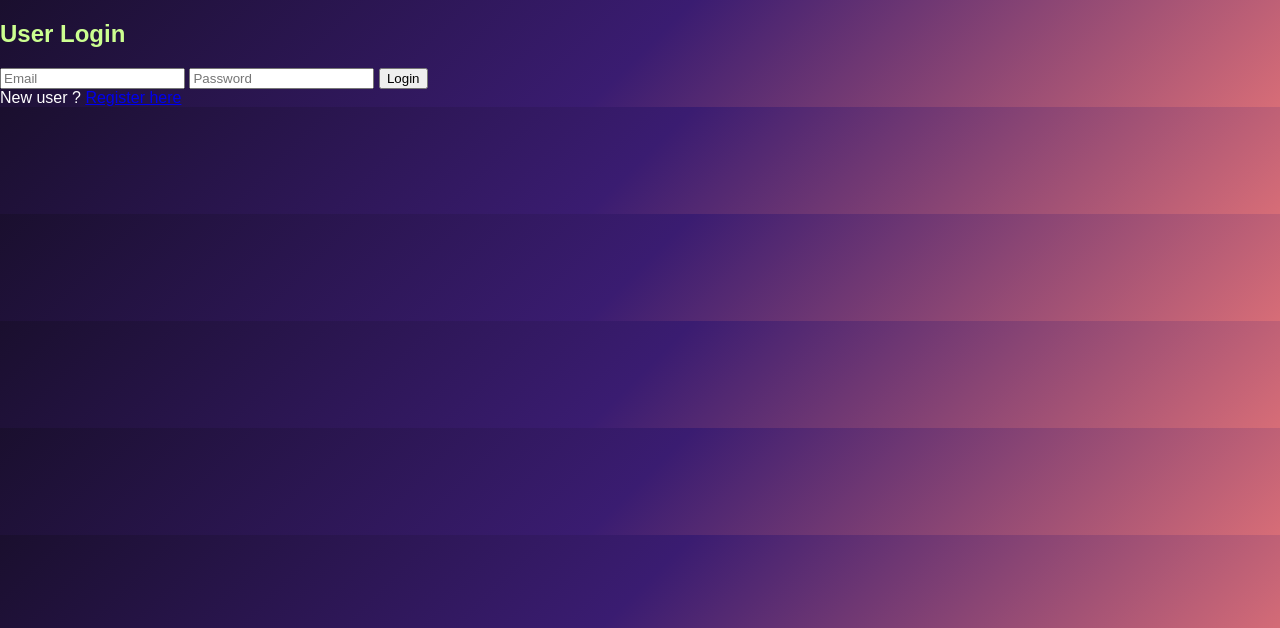
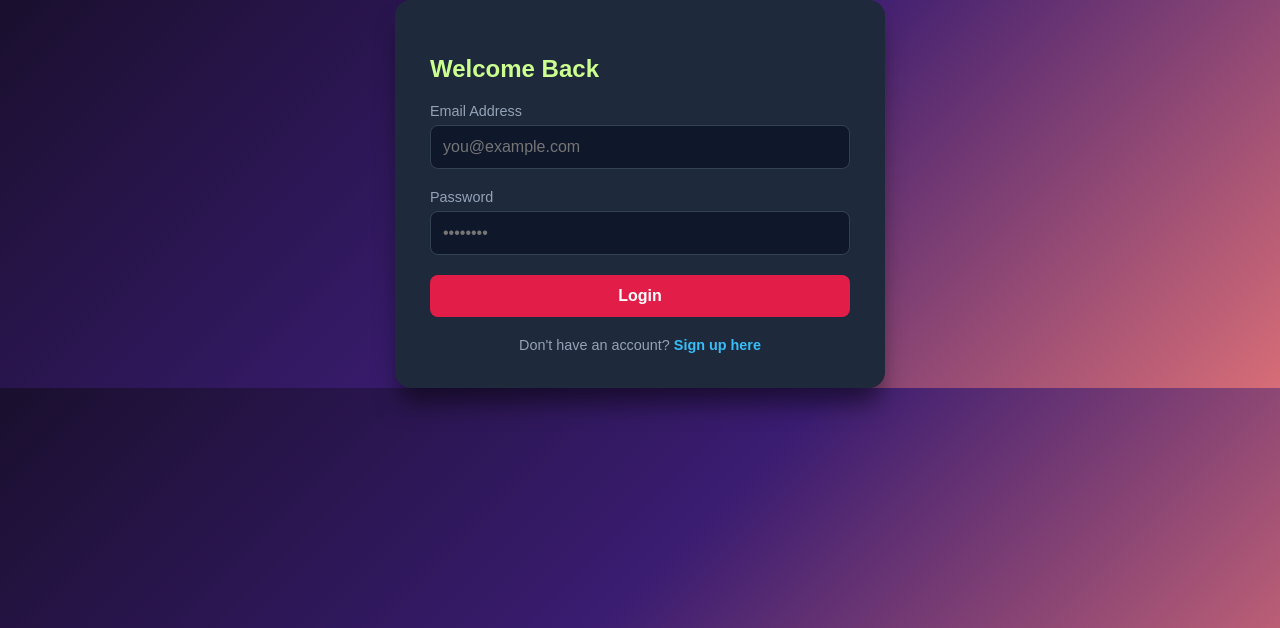
Before and after one commit to AuroraWisp/Movie-Ticket-Booking, a PHP site: page /login.php in a window 1280 px wide. Shown: the top 628 px of the page. Run offline with PHP 8.4, Linux system fonts and the light colour scheme.

Commit message:
Refactor login.php for improved security and UI

```diff
--- a/login.php
+++ b/login.php
@@ -1,45 +1,156 @@
 <?php
+require_once "config/db.php";
 session_start();
-include "db.php";
 
-if(isset($_POST['login'])){
-    $email = $_POST['email'];
-    $pass  = $_POST['password'];
+if (isset($_SESSION['user_id'])) {
+    header("Location: movies.php");
+    exit();
+}
 
-    $q = mysqli_query($conn,"SELECT * FROM users WHERE email='$email' AND password='$pass'");
+$error = "";
+$success = "";
 
-    if(mysqli_num_rows($q) > 0){
-        $_SESSION['user'] = $email;
-        header("Location: movies.php");
-        exit();
+// Check for registration success message
+if (isset($_SESSION['success_message'])) {
+    $success = $_SESSION['success_message'];
+    unset($_SESSION['success_message']);
+}
+
+if ($_SERVER['REQUEST_METHOD'] === 'POST') {
+    $email = trim($_POST['email'] ?? '');
+    $password = trim($_POST['password'] ?? '');
+
+    if (empty($email) || empty($password)) {
+        $error = "Please fill in all fields.";
     } else {
-        $error = "Invalid Email or Password";
+        $stmt = $pdo->prepare("SELECT * FROM users WHERE email = ?");
+        $stmt->execute([$email]);
+        $user = $stmt->fetch(PDO::FETCH_ASSOC);
+
+        if ($user && password_verify($password, $user['password'])) {
+            $_SESSION['user_id'] = $user['id'];
+            $_SESSION['user_name'] = $user['name'] ?? $user['email'];
+
+            header("Location: movies.php");
+            exit();
+        } else {
+            $error = "Invalid email or password.";
+        }
     }
 }
 ?>
-
 <!DOCTYPE html>
-<html>
+<html lang="en">
 <head>
-<title>Login</title>
-<link rel="stylesheet" href="style.css">
+    <meta charset="UTF-8">
+    <meta name="viewport" content="width=device-width, initial-scale=1.0">
+    <title>Login - Movie Booking System</title>
+    <link rel="stylesheet" href="css/style.css">
+    <style>
+        .auth-card {
+            background-color: #1e293b;
+            padding: 35px;
+            border-radius: 16px;
+            box-shadow: 0 20px 25px -5px rgba(0, 0, 0, 0.5);
+            max-width: 420px;
+            width: 90%;
+            margin: 0 auto;
+        }
+        .form-group {
+            margin-bottom: 20px;
+            text-align: left;
+        }
+        .form-group label {
+            display: block;
+            margin-bottom: 6px;
+            color: #94a3b8;
+            font-size: 0.9rem;
+        }
+        .form-group input {
+            width: 100%;
+            padding: 12px;
+            border-radius: 8px;
+            border: 1px solid #334155;
+            background-color: #0f172a;
+            color: #f8fafc;
+            font-size: 1rem;
+            box-sizing: border-box;
+        }
+        .form-group input:focus {
+            outline: none;
+            border-color: #38bdf8;
+        }
+        .submit-btn {
+            width: 100%;
+            padding: 12px;
+            background-color: #e11d48;
+            color: #fff;
+            border: none;
+            border-radius: 8px;
+            font-size: 1rem;
+            font-weight: 700;
+            cursor: pointer;
+            transition: background-color 0.2s ease;
+        }
+        .submit-btn:hover {
+            background-color: #be123c;
+        }
+        .switch-auth {
+            margin-top: 20px;
+            color: #94a3b8;
+            font-size: 0.9rem;
+            text-align: center;
+        }
+        .switch-auth a {
+            color: #38bdf8;
+            text-decoration: none;
+            font-weight: 600;
+        }
+        .switch-auth a:hover {
+            text-decoration: underline;
+        }
+        .success-msg {
+            color: #4ade80;
+            background-color: rgba(74, 222, 128, 0.1);
+            border: 1px solid rgba(74, 222, 128, 0.2);
+            border-radius: 8px;
+            padding: 10px;
+            font-size: 0.9rem;
+            margin-bottom: 20px;
+            text-align: center;
+        }
+    </style>
 </head>
 <body>
 
-<div class="container">
-<h2>User Login</h2>
+<div class="auth-card">
+    <h2 style="margin-bottom: 20px;">Welcome Back</h2>
 
-<?php if(isset($error)){ echo "<p style='color:red;'>$error</p>"; } ?>
+    <?php if ($success): ?>
+        <p class="success-msg"><?= htmlspecialchars($success) ?></p>
+    <?php endif; ?>
 
-<form method="post">
-<input type="email" name="email" placeholder="Email" required>
-<input type="password" name="password" placeholder="Password" required>
-<button name="login">Login</button>
-</form>
+    <?php if ($error): ?>
+        <p class="error-msg"><?= htmlspecialchars($error) ?></p>
+    <?php endif; ?>
 
-<div class="footer">
-New user ? <a href="register.php">Register here</a>
-</div>
+    <form method="post" action="login.php">
+        <div class="form-group">
+            <label for="email">Email Address</label>
+            <input type="email" id="email" name="email" required placeholder="you@example.com" value="<?= htmlspecialchars($_POST['email'] ?? '') ?>">
+        </div>
+
+        <div class="form-group">
+            <label for="password">Password</label>
+            <input type="password" id="password" name="password" required placeholder="••••••••">
+        </div>
+
+        <button type="submit" class="submit-btn">Login</button>
+    </form>
+
+    <div class="switch-auth">
+        Don't have an account? <a href="register.php">Sign up here</a>
+    </div>
 </div>
 
 </body>
```
